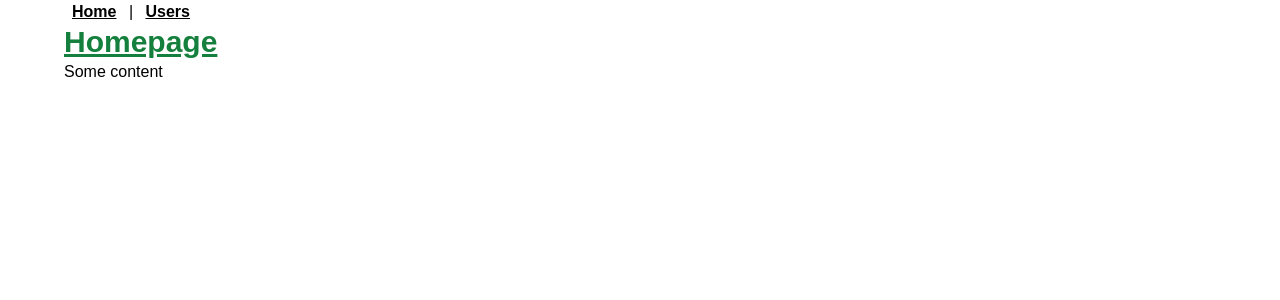
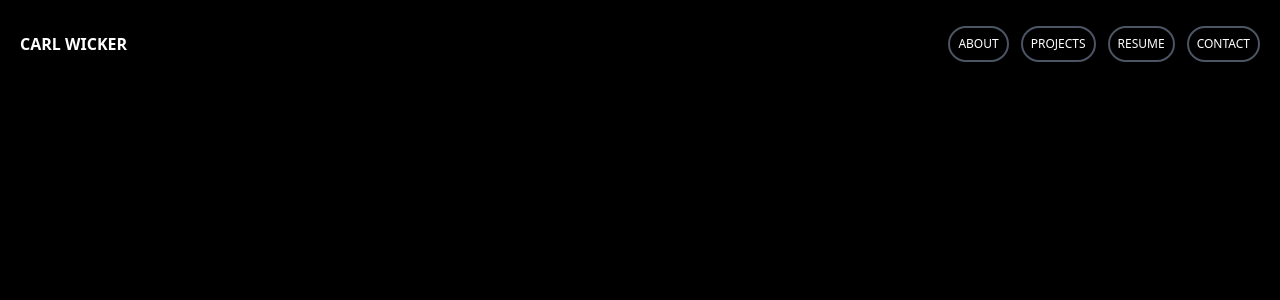
Before and after one commit to carlwicker/carlwicker-nextjs13, a Next.js app: page / in a window 1280 px wide. Shown: the top 300 px of the page. Built offline with nearby package versions, Linux system fonts and the light colour scheme.

Commit message:
fucking with tailwind

```diff
--- /dev/null
+++ b/app/about/page.tsx
@@ -0,0 +1,7 @@
+export default function AboutPage() {
+  return (
+    <div>
+      <h1>About</h1>
+    </div>
+  );
+}
--- /dev/null
+++ b/app/contact/page.tsx
@@ -0,0 +1,7 @@
+export default function ProjectsPage() {
+  return (
+    <div>
+      <h1>Projects Page</h1>
+    </div>
+  );
+}
--- a/app/globals.css
+++ b/app/globals.css
@@ -2,49 +2,6 @@
 @tailwind components;
 @tailwind utilities;
 
-html,
 body {
-  padding: 0 2rem;
-  margin: 0;
-  font-family: Arial, Helvetica, sans-serif !important;
+  background-color: black;
 }
-
-a {
-  color: inherit;
-  text-decoration: none;
-  padding: 0;
-  margin: 0;
-}
-
-main {
-  min-height: 100vh;
-  padding: 1rem 0;
-  display: flex;
-  flex-direction: column;
-  justify-content: flex-start;
-  align-items: flex-start;
-}
-
-input,
-textarea {
-  display: block;
-  max-width: 300px;
-  margin: 0.5rem 0;
-}
-
-button {
-  background-color: #000000;
-  border: none;
-  color: white;
-  padding: 0.5rem 2rem;
-  text-align: center;
-  text-decoration: none;
-  display: inline-block;
-  cursor: pointer;
-}
-
-nav a {
-  font-weight: bold;
-  margin: 0 0.5rem;
-  text-decoration: underline;
-}
--- a/app/page.tsx
+++ b/app/page.tsx
@@ -1,8 +1,45 @@
+import Link from "next/link";
+
 export default async function Homepage() {
   return (
-    <div>
-      <h1 className="text-3xl font-bold underline text-green-700">Homepage</h1>
-      <p>Some content</p>
+    <div className="container  flex mx-auto p-5 bg-black justify-between text-white items-center font-1 h-5">
+      <h1 className="text-base font-bold uppercase">Carl Wicker</h1>
+      <nav className="hidden lg:flex gap-3">
+        <Link href={"/about"}>
+          <button
+            className="
+        text-xs
+        border-gray-600
+        border-solid border-2
+        rounded-full
+        p-2
+        uppercase
+        hover:border-dashed
+        hover:border-green-500
+        hover:text-green-500
+        transition
+        ease-in
+        duration-200"
+          >
+            About
+          </button>
+        </Link>
+        <Link href={"/projects"}>
+          <button className="text-xs border-gray-600 border-solid border-2 rounded-full p-2 uppercase hover:border-dashed hover:border-green-600 hover:text-green-600 transition ease-in duration-200">
+            Projects
+          </button>
+        </Link>
+        <Link href={"/resume"}>
+          <button className="text-xs border-gray-600 border-solid border-2 rounded-full p-2 uppercase hover:border-dashed hover:border-green-700 hover:text-green-700 transition ease-in duration-200">
+            Resume
+          </button>
+        </Link>
+        <Link href={"/contact"}>
+          <button className="text-xs border-gray-600 border-solid border-2 rounded-full p-2 uppercase hover:border-dashed hover:border-green-800 hover:text-green-800 transition ease-in duration-200">
+            Contact
+          </button>
+        </Link>
+      </nav>
     </div>
   );
 }
--- /dev/null
+++ b/app/projects/page.tsx
@@ -0,0 +1,7 @@
+export default function ProjectsPage() {
+  return (
+    <div>
+      <h1>Projects Page</h1>
+    </div>
+  );
+}
--- /dev/null
+++ b/app/resume/page.tsx
@@ -0,0 +1,3 @@
+export default function ResumePage() {
+  return <div>Resume Page</div>;
+}
```
